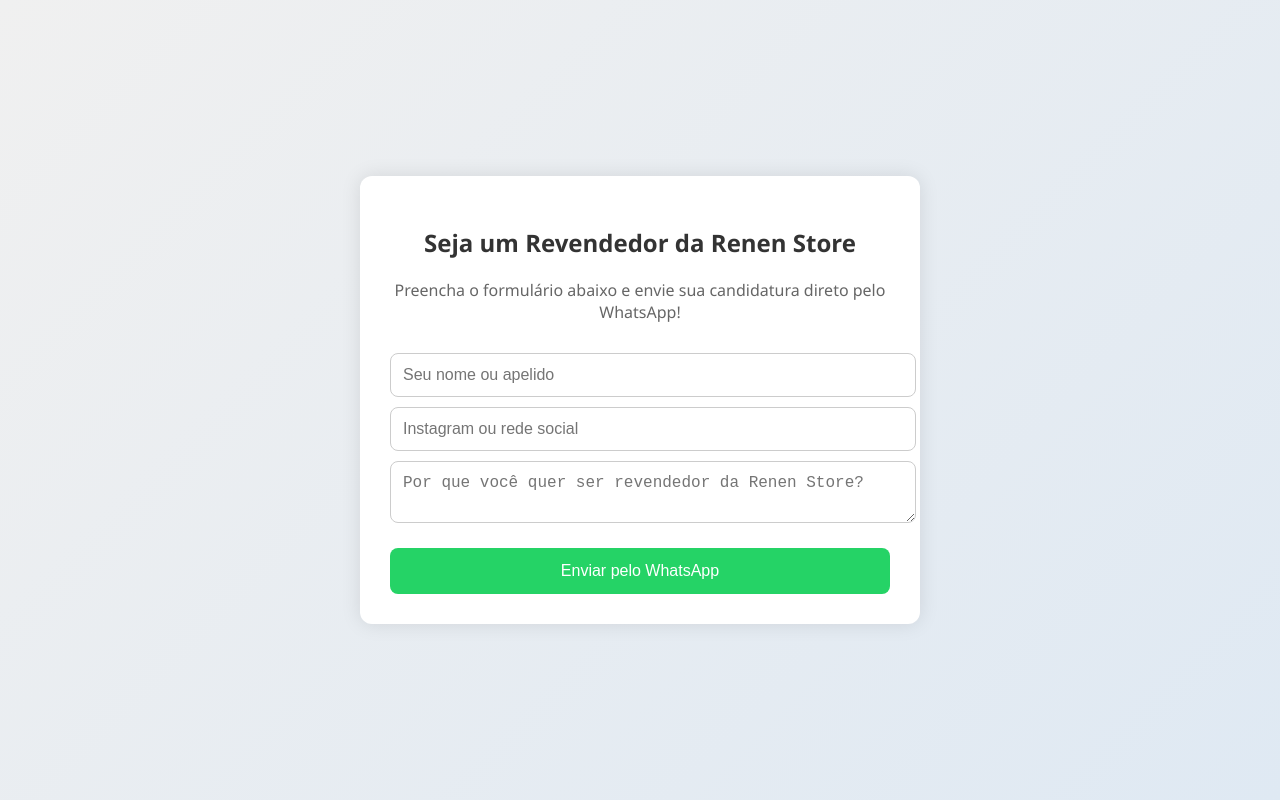
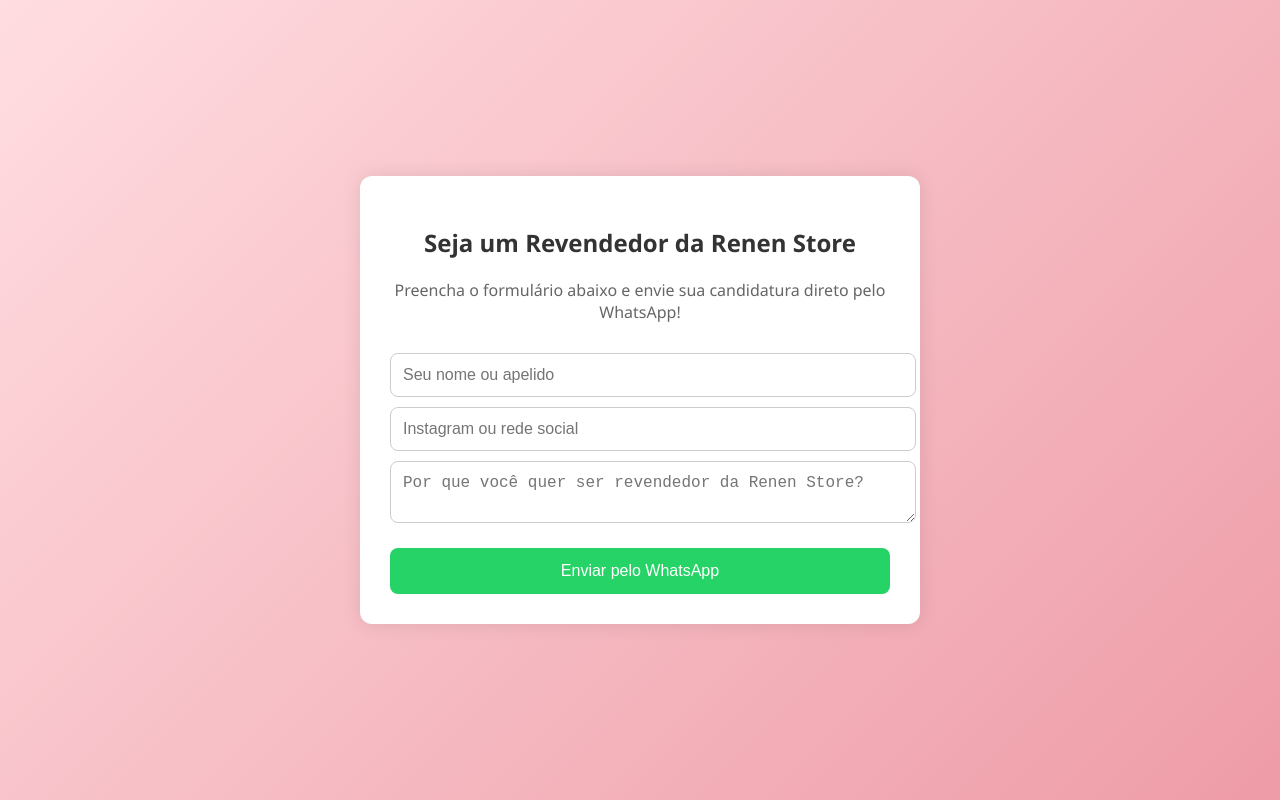
Before and after one commit to RenenOficial/renen-store-form, a plain HTML site: page index.html in a window 1280 px wide. Drawn offline with Linux system fonts and the light colour scheme.

Commit message:
Update index.html

```diff
--- a/index.html
+++ b/index.html
@@ -8,7 +8,7 @@
     body {
       margin: 0;
       font-family: 'Segoe UI', sans-serif;
-      background: linear-gradient(135deg, #f0f0f0, #dfe9f3);
+      background: linear-gradient(135deg, #ffdde1, #ee9ca7); /* Fundo top */
       display: flex;
       justify-content: center;
       align-items: center;
```
